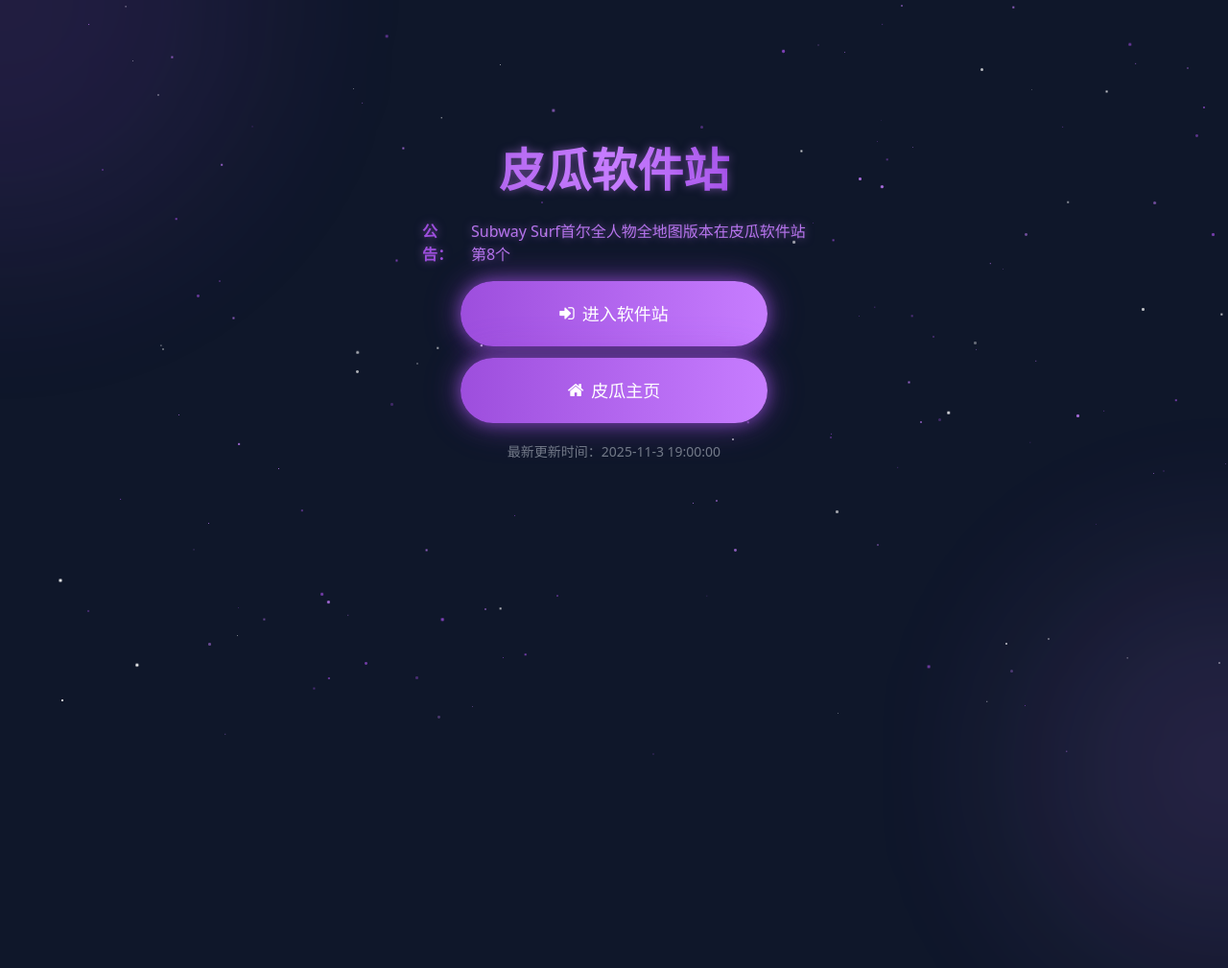
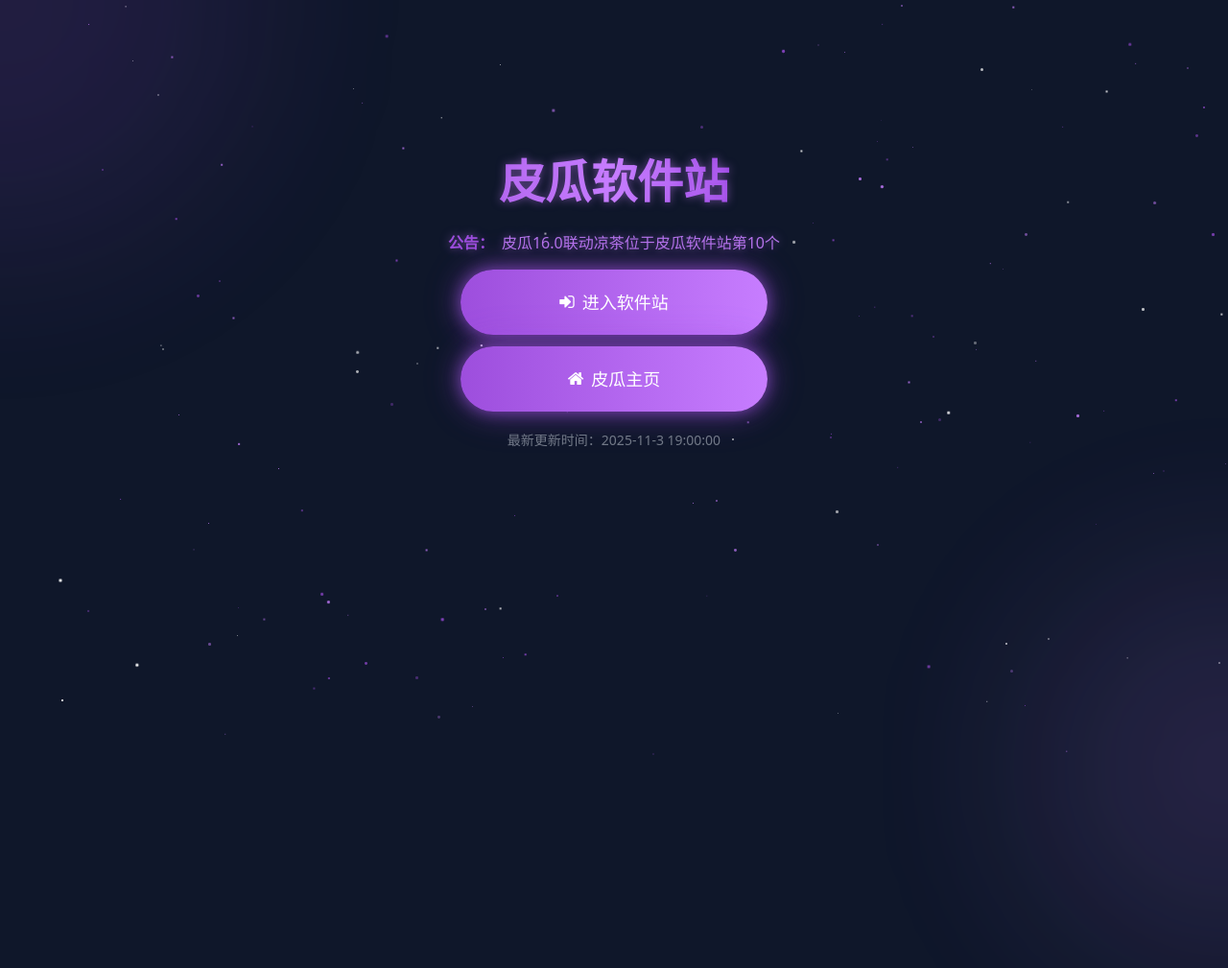
Before and after one commit to qiapigua/qiapigua.github.io, a plain HTML site: page index.html in a window 1280 px wide. Shown: the top 1009 px of the page at 96% size. Drawn offline with nearby package versions, Linux system fonts and the light colour scheme.

Commit message:
Update index.html

```diff
--- a/index.html
+++ b/index.html
@@ -123,7 +123,7 @@
             <div class="flex items-center my-4 justify-center w-full">
                 <span class="text-neon-purple font-bold text-shadow mr-2">公告：</span>
                 <span class="text-neon-pink/90 text-sm sm:text-base font-medium text-shadow">
-                    Subway Surf首尔全人物全地图版本在皮瓜软件站第8个
+                    皮瓜16.0联动凉茶位于皮瓜软件站第10个
                 </span>
             </div>
 
```
